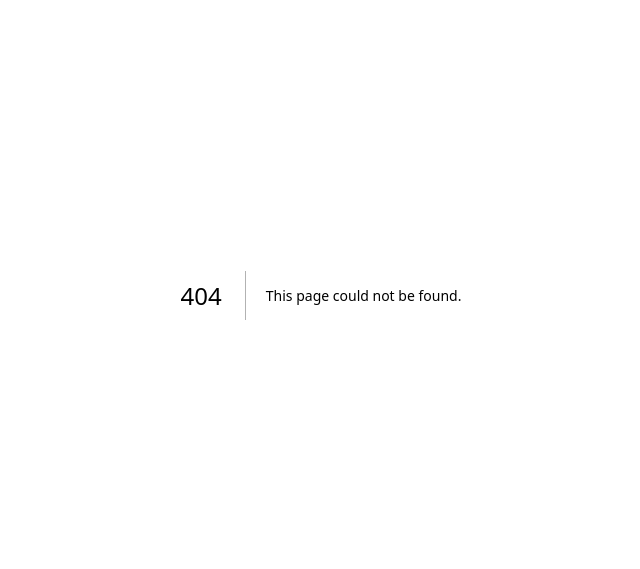
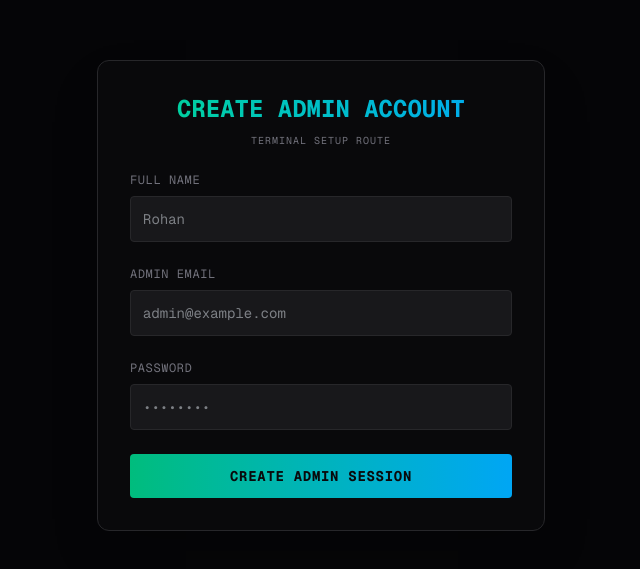
Before and after one commit to rohansunuwar001/rohan_portfolio, a Next.js app in the folder client/: page /register in a window 1280 px wide. Before the commit this address had no page. Shown: the part 105-674 px from the top of the page, without its empty margins (319-959 px from the left). Built offline with nearby package versions, Linux system fonts and the light colour scheme.

Commit message:
feat: /register added

```diff
--- /dev/null
+++ b/client/src/app/register/page.tsx
@@ -0,0 +1,125 @@
+'use client';
+
+import React, { useState, useEffect } from 'react';
+import { useRouter } from 'next/navigation';
+import { RefreshCw } from 'lucide-react';
+
+export default function RegisterPage() {
+  const router = useRouter();
+  const [email, setEmail] = useState('');
+  const [password, setPassword] = useState('');
+  const [name, setName] = useState('');
+  const [isLoading, setIsLoading] = useState(false);
+  const [error, setError] = useState('');
+  const [success, setSuccess] = useState('');
+
+  useEffect(() => {
+    // If already logged in, redirect to cms page immediately
+    const token = localStorage.getItem('portfolio_token');
+    if (token) {
+      router.push('/cms');
+    }
+  }, [router]);
+
+  const handleRegister = async (e: React.FormEvent) => {
+    e.preventDefault();
+    setError('');
+    setSuccess('');
+    setIsLoading(true);
+
+    try {
+      const apiBase = process.env.NEXT_PUBLIC_API_BASE || 'http://localhost:5000/api';
+      const res = await fetch(`${apiBase}/auth/register`, {
+        method: 'POST',
+        headers: { 'Content-Type': 'application/json' },
+        body: JSON.stringify({ email, password, name }),
+      });
+
+      const data = await res.json();
+      if (!res.ok) {
+        throw new Error(data.error || 'Registration failed');
+      }
+
+      setSuccess('Admin account created successfully! Redirecting to login...');
+      setEmail('');
+      setPassword('');
+      setName('');
+
+      setTimeout(() => {
+        router.push('/login');
+      }, 2000);
+    } catch (err: any) {
+      setError(err.message || 'Server connection failed');
+    } finally {
+      setIsLoading(false);
+    }
+  };
+
+  return (
+    <main className="flex min-h-screen w-full items-center justify-center bg-[#050507] text-[#e2e8f0] px-4 font-mono">
+      <div className="w-full max-w-md border border-zinc-800 bg-zinc-950 p-8 rounded-xl shadow-2xl">
+        <h1 className="text-2xl font-bold text-transparent bg-clip-text bg-gradient-to-r from-emerald-400 to-sky-500 mb-2 text-center">
+          CREATE ADMIN ACCOUNT
+        </h1>
+        <p className="text-zinc-500 text-[10px] uppercase text-center mb-6 tracking-widest">
+          Terminal Setup Route
+        </p>
+
+        {error && (
+          <div className="text-red-500 mb-4 text-sm bg-red-950/30 border border-red-900/50 p-2 rounded">
+            {error}
+          </div>
+        )}
+
+        {success && (
+          <div className="text-emerald-400 mb-4 text-sm bg-emerald-950/30 border border-emerald-900/50 p-2 rounded">
+            {success}
+          </div>
+        )}
+
+        <form onSubmit={handleRegister} className="space-y-6">
+          <div>
+            <label className="block text-xs uppercase tracking-wider text-zinc-500 mb-2">Full Name</label>
+            <input
+              type="text"
+              value={name}
+              onChange={(e) => setName(e.target.value)}
+              required
+              className="w-full border border-zinc-800 bg-zinc-900 p-3 rounded text-sm focus:outline-none focus:border-emerald-500 transition-colors"
+              placeholder="Rohan"
+            />
+          </div>
+          <div>
+            <label className="block text-xs uppercase tracking-wider text-zinc-500 mb-2">Admin Email</label>
+            <input
+              type="email"
+              value={email}
+              onChange={(e) => setEmail(e.target.value)}
+              required
+              className="w-full border border-zinc-800 bg-zinc-900 p-3 rounded text-sm focus:outline-none focus:border-emerald-500 transition-colors"
+              placeholder="admin@example.com"
+            />
+          </div>
+          <div>
+            <label className="block text-xs uppercase tracking-wider text-zinc-500 mb-2">Password</label>
+            <input
+              type="password"
+              value={password}
+              onChange={(e) => setPassword(e.target.value)}
+              required
+              className="w-full border border-zinc-800 bg-zinc-900 p-3 rounded text-sm focus:outline-none focus:border-emerald-500 transition-colors"
+              placeholder="••••••••"
+            />
+          </div>
+          <button
+            type="submit"
+            disabled={isLoading}
+            className="w-full flex items-center justify-center gap-2 bg-gradient-to-r from-emerald-500 to-sky-500 text-zinc-950 py-3 rounded font-bold hover:opacity-90 transition-opacity text-sm uppercase tracking-wider"
+          >
+            {isLoading ? <RefreshCw className="animate-spin" size={16} /> : 'CREATE ADMIN SESSION'}
+          </button>
+        </form>
+      </div>
+    </main>
+  );
+}
```
